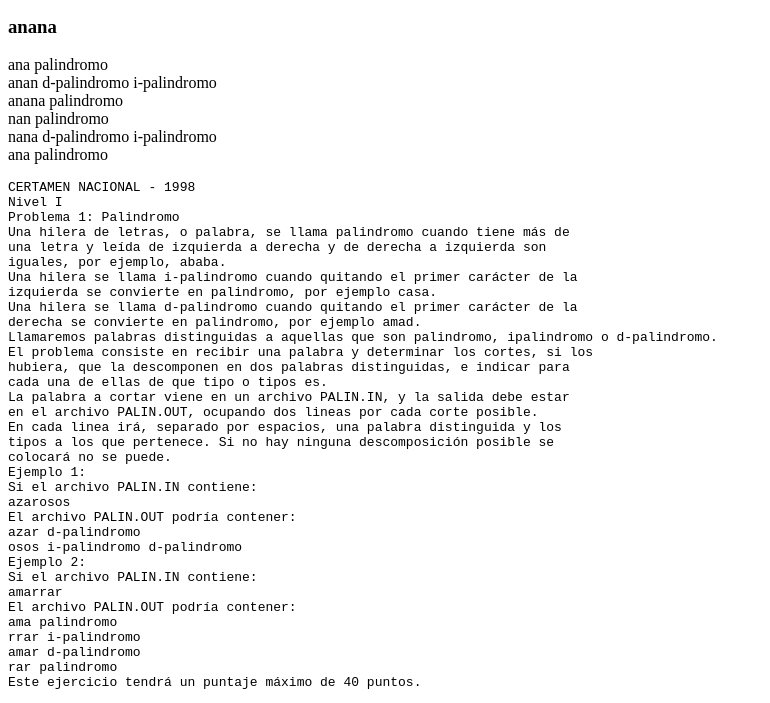
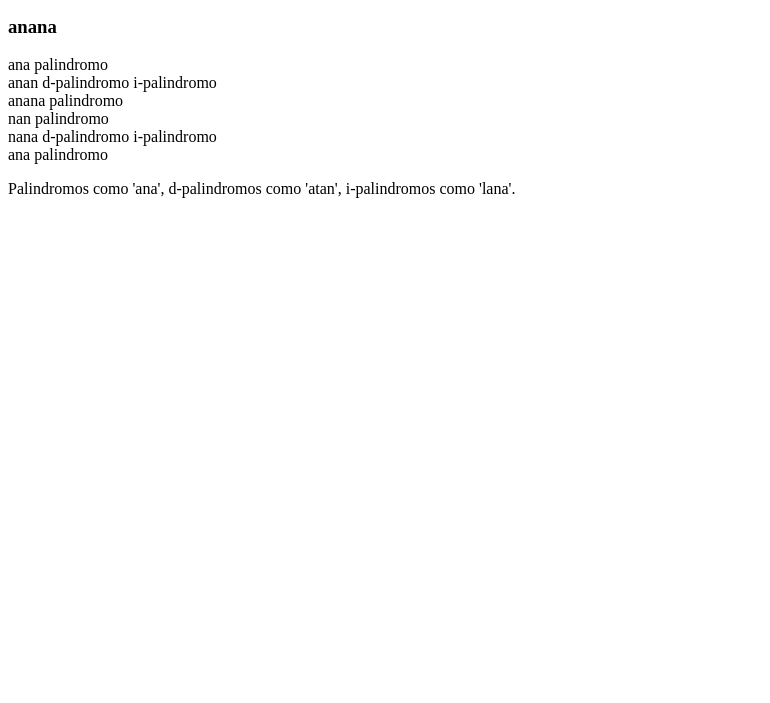
Before and after one commit to lainz/problemasoia, a plain HTML site: page 1998/nivel1/1palindromo/index.html in a window 1280 px wide. Shown: the part 104-807 px from the top of the page, without its empty margins (0-770 px from the left). Drawn offline with Linux system fonts and the light colour scheme.

Commit message:
1998/nivel1/2ubicar

```diff
--- a/1998/nivel1/1palindromo/index.html
+++ b/1998/nivel1/1palindromo/index.html
@@ -17,42 +17,9 @@
     <div>
         <h3 id="palabra">Palabra</h3>
         <p id="salida">Salida</p>
+        <p>Palindromos como 'ana', d-palindromos como 'atan', i-palindromos como 'lana'.</p>
     </div>
     <script src="main.js"></script>
-    <pre>CERTAMEN NACIONAL - 1998
-Nivel I
-Problema 1: Palindromo
-Una hilera de letras, o palabra, se llama palindromo cuando tiene más de
-una letra y leída de izquierda a derecha y de derecha a izquierda son
-iguales, por ejemplo, ababa.
-Una hilera se llama i-palindromo cuando quitando el primer carácter de la
-izquierda se convierte en palindromo, por ejemplo casa.
-Una hilera se llama d-palindromo cuando quitando el primer carácter de la
-derecha se convierte en palindromo, por ejemplo amad.
-Llamaremos palabras distinguidas a aquellas que son palindromo, ipalindromo o d-palindromo.
-El problema consiste en recibir una palabra y determinar los cortes, si los
-hubiera, que la descomponen en dos palabras distinguidas, e indicar para
-cada una de ellas de que tipo o tipos es.
-La palabra a cortar viene en un archivo PALIN.IN, y la salida debe estar
-en el archivo PALIN.OUT, ocupando dos lineas por cada corte posible.
-En cada linea irá, separado por espacios, una palabra distinguida y los
-tipos a los que pertenece. Si no hay ninguna descomposición posible se
-colocará no se puede.
-Ejemplo 1:
-Si el archivo PALIN.IN contiene:
-azarosos
-El archivo PALIN.OUT podría contener:
-azar d-palindromo
-osos i-palindromo d-palindromo
-Ejemplo 2:
-Si el archivo PALIN.IN contiene:
-amarrar
-El archivo PALIN.OUT podría contener:
-ama palindromo
-rrar i-palindromo
-amar d-palindromo
-rar palindromo
-Este ejercicio tendrá un puntaje máximo de 40 puntos.</pre>
 </body>
 
 </html>
```
Also changed, not shown: 1998/nivel1/2ubicar/index.html (added, +24 -0 lines), 1998/nivel1/2ubicar/main.js (added, +25 -0 lines), index.html (+1 -0 lines).
